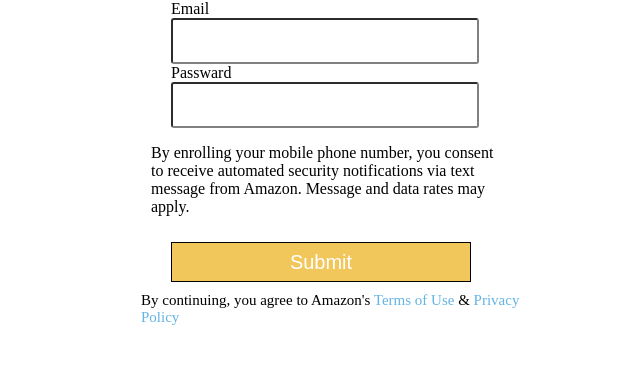
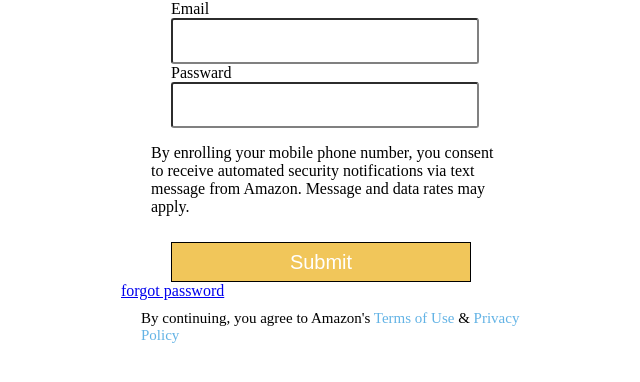
Before and after one commit to Vibhabakkam/Amazon, a plain HTML site: page amazonlogin.html in a window 1280 px wide. Shown: the part 248-630 px from the top of the page, without its empty margins (437-1077 px from the left). Drawn offline with Linux system fonts and the light colour scheme.

Commit message:
upadates

```diff
--- a/amazonlogin.html
+++ b/amazonlogin.html
@@ -118,6 +118,7 @@
                 <p id="enroll">By enrolling your mobile phone number, you consent <br> to receive automated security
                     notifications via text <br> message from Amazon. Message and data rates may apply.</p>
                 <input id="regdiv" type="submit"> <br>
+                <a href="amazonforgotpass.html"> forgot password</a>
                 <p id="para">By continuing, you agree to Amazon's   <span style="color: #63b3e5; font-size: 15px;"> Terms of
                     Use</span> & <span style="color: #63b3e5; font-size: 15px;">Privacy Policy</span></p> <br>
             </form>
```
